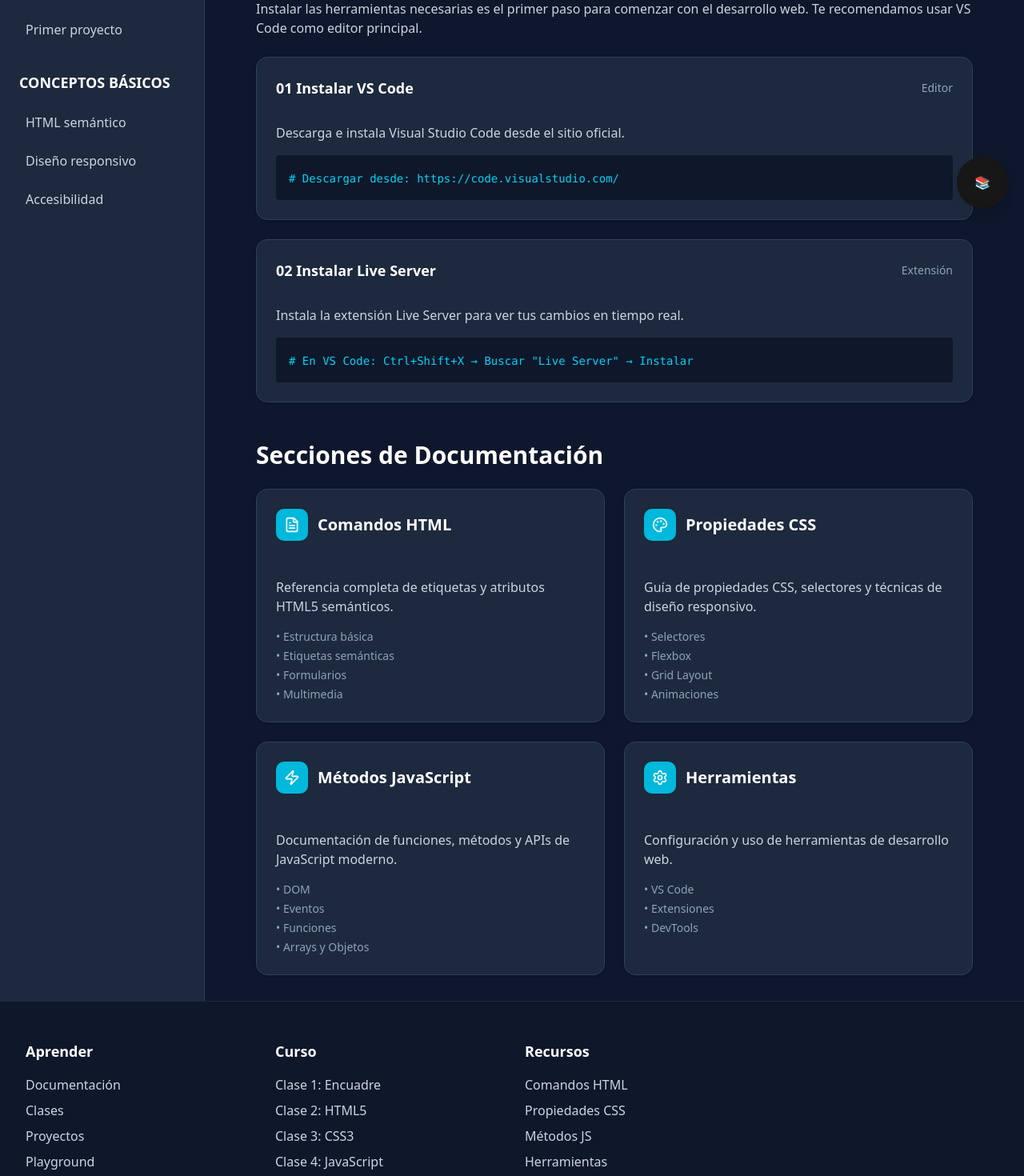
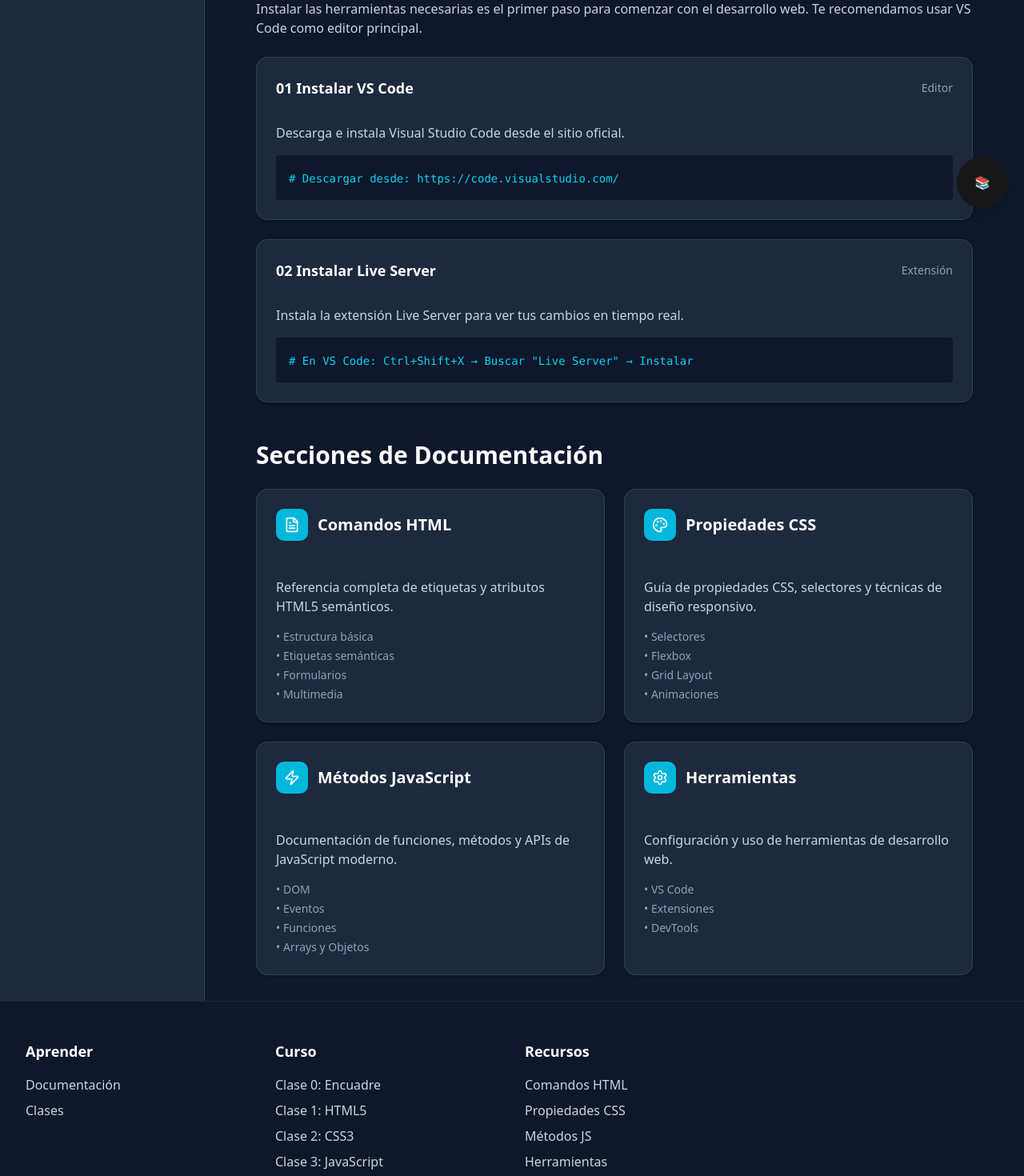
Before and after one commit to PaulRazon/courses-page, a Next.js app: page /docs in a window 1280 px wide. Shown: the part 520-1990 px from the top of the page at 80% size. Built offline with nearby package versions, Linux system fonts and the light colour scheme.

Commit message:
fix responsive

```diff
--- a/src/app/docs/page.tsx
+++ b/src/app/docs/page.tsx
@@ -110,7 +110,7 @@ export default function DocsPage() {
                 </li>
               </ul>
             </section>
-
+{/*
             <section className="mb-8">
               <h2 className="text-lg font-semibold mb-4 text-white">PRIMEROS PASOS</h2>
               <ul className="space-y-2">
@@ -139,9 +139,9 @@ export default function DocsPage() {
                   </Link>
                 </li>
               </ul>
-            </section>
+            </section> */}
 
-            <section>
+            {/* <section>
               <h2 className="text-lg font-semibold mb-4 text-white">CONCEPTOS BÁSICOS</h2>
               <ul className="space-y-2">
                 <li>
@@ -169,7 +169,7 @@ export default function DocsPage() {
                   </Link>
                 </li>
               </ul>
-            </section>
+            </section> */}
           </nav>
         </aside>
 
--- a/src/components/footer.tsx
+++ b/src/components/footer.tsx
@@ -25,22 +25,22 @@ export default function Footer() {
                   Clases
                 </Link>
               </li>
-              <li>
+              {/* <li>
                 <Link
                   href="/showcase"
                   className="hover:text-white transition-colors"
                 >
                   Proyectos
                 </Link>
-              </li>
-              <li>
+              </li> */}
+              {/* <li>
                 <Link
                   href="/playground"
                   className="hover:text-white transition-colors"
                 >
                   Playground
                 </Link>
-              </li>
+              </li> */}
             </ul>
           </div>
           <div>
@@ -48,10 +48,10 @@ export default function Footer() {
             <ul className="space-y-2 text-slate-300">
               <li>
                 <Link
-                  href="/blog/clase-1"
+                  href="#"
                   className="hover:text-white transition-colors"
                 >
-                  Clase 1: Encuadre
+                  Clase 0: Encuadre
                 </Link>
               </li>
               <li>
@@ -59,7 +59,7 @@ export default function Footer() {
                   href="/blog/clase-2"
                   className="hover:text-white transition-colors"
                 >
-                  Clase 2: HTML5
+                  Clase 1: HTML5
                 </Link>
               </li>
               <li>
@@ -67,7 +67,7 @@ export default function Footer() {
                   href="/blog/clase-3"
                   className="hover:text-white transition-colors"
                 >
-                  Clase 3: CSS3
+                  Clase 2: CSS3
                 </Link>
               </li>
               <li>
@@ -75,7 +75,7 @@ export default function Footer() {
                   href="/blog/clase-4"
                   className="hover:text-white transition-colors"
                 >
-                  Clase 4: JavaScript
+                  Clase 3: JavaScript
                 </Link>
               </li>
             </ul>
--- a/src/components/hero.tsx
+++ b/src/components/hero.tsx
@@ -62,21 +62,7 @@ export default function Hero() {
             </code>{" "}
             para crear sitios web modernos y responsivos.
           </p>
-          <div className="flex flex-col sm:flex-row gap-4 justify-center items-center mb-12 sm:mb-16">
-            <Button
-              size="lg"
-              className="bg-cyan-500 hover:bg-cyan-600 text-white px-6 sm:px-8 py-3 transition-all duration-200 hover:scale-105 hover:shadow-lg hover:shadow-cyan-500/25 w-full sm:w-auto"
-            >
-              Comenzar curso
-            </Button>
-            <div className="relative w-full sm:w-80">
-              <Search className="absolute left-3 top-1/2 transform -translate-y-1/2 h-4 w-4 text-slate-400" />
-              <Input
-                placeholder="Buscar en el curso"
-                className="pl-10 bg-slate-800/80 backdrop-blur border-slate-700 text-white placeholder-slate-400 w-full hover:bg-slate-800 transition-colors"
-              />
-            </div>
-          </div>
+
 
           {/* Code Preview with Typing Animation */}
           <div className="bg-slate-800/90 backdrop-blur rounded-lg p-4 sm:p-6 text-left max-w-4xl mx-auto shadow-lg shadow-cyan-500/10 border border-slate-700/50">
--- a/src/components/search-modal.tsx
+++ b/src/components/search-modal.tsx
@@ -30,34 +30,34 @@ const searchResults: SearchResult[] = [
     type: "doc",
     icon: <FileText className="h-4 w-4" />,
   },
-  {
-    title: "Propiedades CSS",
-    description: "Guía de selectores y propiedades CSS",
-    href: "/docs/css",
-    type: "doc",
-    icon: <Code className="h-4 w-4" />,
-  },
-  {
-    title: "JavaScript Básico",
-    description: "Fundamentos de JavaScript moderno",
-    href: "/docs/javascript",
-    type: "doc",
-    icon: <Code className="h-4 w-4" />,
-  },
-  {
-    title: "Clase 2: HTML5 Semántico",
-    description: "Introducción al desarrollo web y HTML5",
-    href: "/blog/clase-2",
-    type: "class",
-    icon: <BookOpen className="h-4 w-4" />,
-  },
-  {
-    title: "Clase 3: CSS y Diseño Responsivo",
-    description: "Estilos y diseño responsivo con CSS",
-    href: "/blog/clase-3",
-    type: "class",
-    icon: <BookOpen className="h-4 w-4" />,
-  },
+  // {
+  //   title: "Propiedades CSS",
+  //   description: "Guía de selectores y propiedades CSS",
+  //   href: "/docs/css",
+  //   type: "doc",
+  //   icon: <Code className="h-4 w-4" />,
+  // },
+  // {
+  //   title: "JavaScript Básico",
+  //   description: "Fundamentos de JavaScript moderno",
+  //   href: "/docs/javascript",
+  //   type: "doc",
+  //   icon: <Code className="h-4 w-4" />,
+  // },
+  // {
+  //   title: "Clase 2: HTML5 Semántico",
+  //   description: "Introducción al desarrollo web y HTML5",
+  //   href: "/blog/clase-2",
+  //   type: "class",
+  //   icon: <BookOpen className="h-4 w-4" />,
+  // },
+  // {
+  //   title: "Clase 3: CSS y Diseño Responsivo",
+  //   description: "Estilos y diseño responsivo con CSS",
+  //   href: "/blog/clase-3",
+  //   type: "class",
+  //   icon: <BookOpen className="h-4 w-4" />,
+  // },
 ];
 
 interface SearchModalProps {
```
